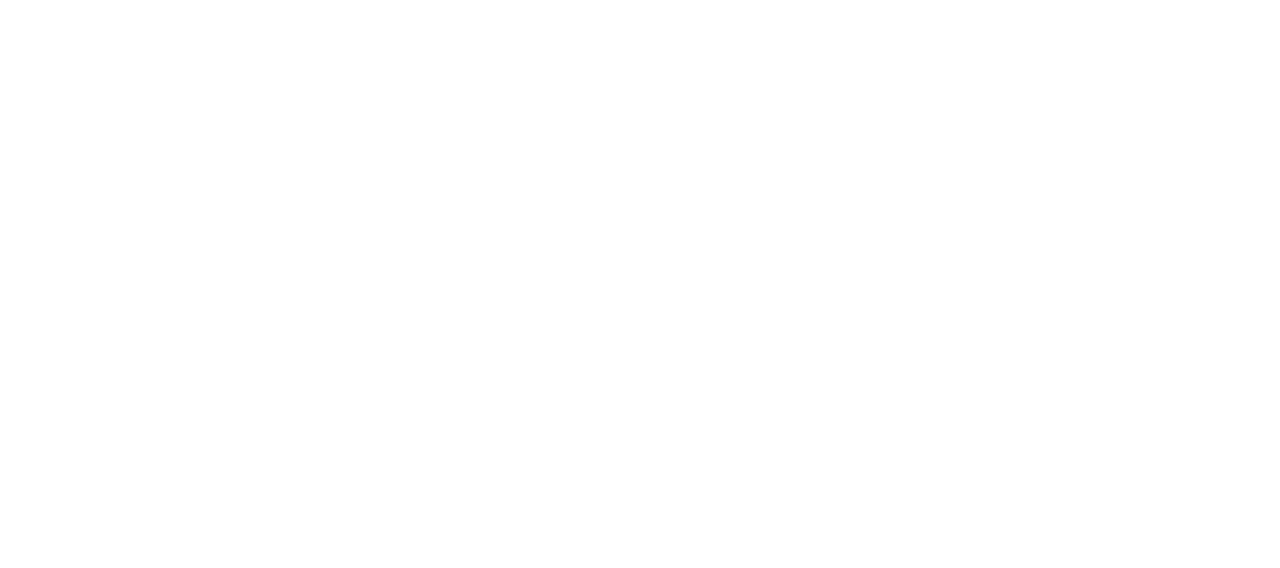
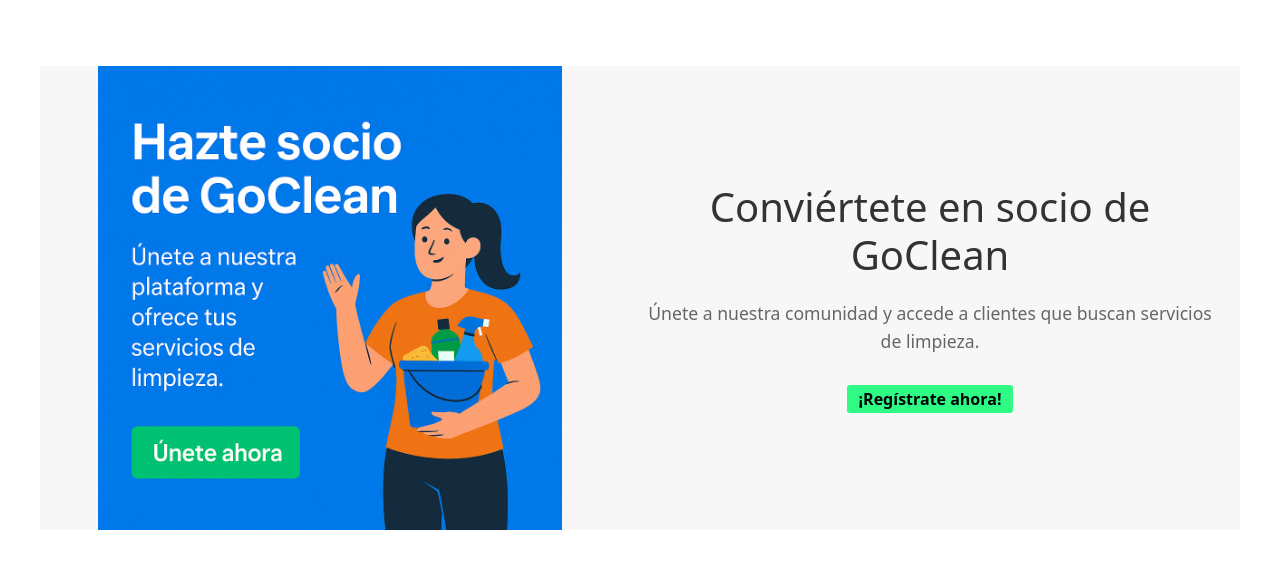
Before and after one commit to tonguiino/GoClean, a React (Vite) app: page /socio in a window 1280 px wide. Before the commit this address had no page. Shown: the top 568 px of the page. Built offline with nearby package versions, Linux system fonts and the light colour scheme.

Commit message:
add Socio component and update routing

```diff
--- a/src/App.jsx
+++ b/src/App.jsx
@@ -1,9 +1,10 @@
-import { useState } from 'react'
+// import { useState } from 'react'
 import './App.css'
 import 'bootstrap/dist/css/bootstrap.min.css';
 import 'bootstrap/dist/js/bootstrap.bundle.min.js';
 import { Route, Routes } from 'react-router-dom';
 import Home from './pages/home/Home';
+import Socio from './components/socio/Socio';
 
 
 
@@ -15,7 +16,7 @@ function App() {
     <>
       <Routes>
         <Route path='/' element={<Home/>} ></Route>
-
+        <Route path='/socio' element={<Socio/>} ></Route>
         {/* De aqui para abajo siguen añadiendo las rutas que necesiten */}
       </Routes>
     </>
--- /dev/null
+++ b/src/components/socio/Socio.jsx
@@ -0,0 +1,25 @@
+import React from "react";
+import "./Socio.scss";
+import banner from "../../assets/img/haztesocio.png";
+
+const Socio = () => {
+
+    return (
+    <>
+        <section className="socio">
+            <div className="content">
+                <div className="img-container">
+                    <img src={banner} alt="Sé un socio GoClean" />
+                </div>
+                <div className="text-container">
+                    <h2>Conviértete en socio de GoClean</h2>
+                    <p>Únete a nuestra comunidad y accede a clientes que buscan servicios de limpieza.</p>
+                    <a href="/registro" className="btn">¡Regístrate ahora!</a>
+                </div>
+            </div>
+        </section>
+    </>
+);
+};
+
+export default Socio;
--- /dev/null
+++ b/src/components/socio/Socio.scss
@@ -0,0 +1,78 @@
+.socio {
+    width: 100%; // Asegura que ocupe todo el ancho
+    background-color: #f7f7f7;
+
+        .content {
+        width: 100%; // Asegura que ocupe todo el ancho
+        display: flex;
+        justify-content: center;
+        align-items: center;
+        max-width: 1200px;
+        margin: 0 auto;
+
+        .img-container {
+            flex: 1;
+            text-align: center;
+            img {
+            max-width: 80%;
+            height: auto;
+            }
+        }
+
+        .text-container {
+            flex: 1;
+            padding: 20px;
+
+            h2 {
+            font-size: 2.5em;
+            margin-bottom: 20px;
+            color: #333;
+            }
+
+            p {
+            font-size: 1.1em;
+            line-height: 1.6;
+            color: #666;
+            margin-bottom: 30px;
+            }
+
+            .btn {
+            display: inline-block;
+            padding: 15px 30px;
+            background-color: #2efa85;
+            color: #666;
+            text-decoration: none;
+            border-radius: 5px;
+            font-weight: bold;
+
+
+            &:hover {
+                background-color: #26b865;
+            }
+            }
+        }
+        }
+    }
+    // Media Queries
+    @media (max-width: 1000px) {
+        .socio .content {
+        flex-direction: column;
+        }
+
+        .socio .content .img-container {
+        text-align: center;
+        }
+
+        .socio .content .text-container {
+        text-align: center;
+        }
+    }
+    @media (max-width: 768px) {
+        .socio .content {
+        flex-direction: column;
+        }
+
+        .socio .content .text-container {
+        text-align: center;
+        }
+}
```
Also changed, not shown: src/assets/img/haztesocio.png (added).
